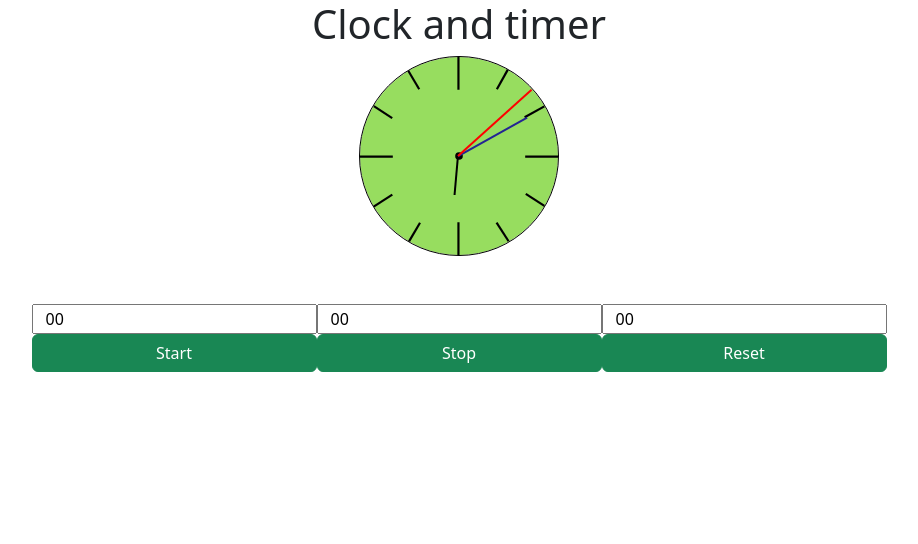
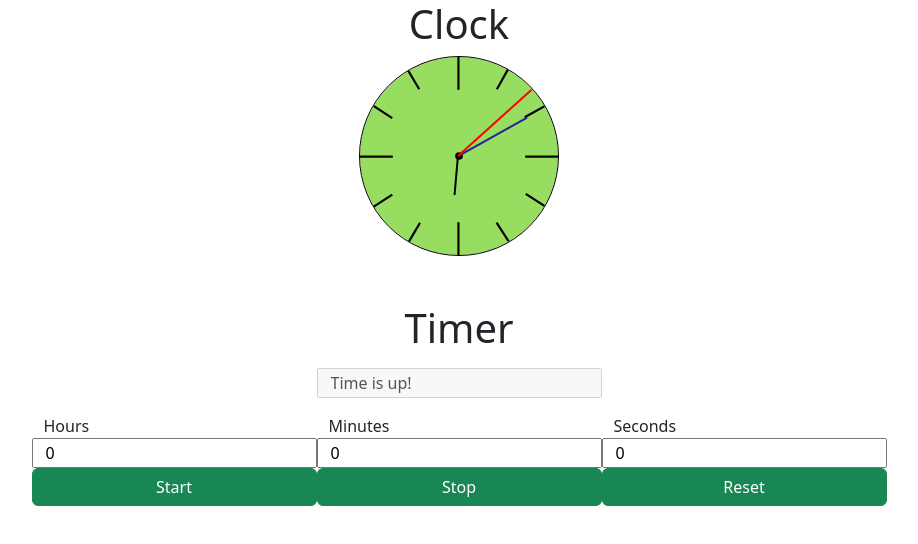
Before and after one commit to 777dan/clock-and-timer, a plain HTML site: page index.html in a window 1280 px wide. Both pictures are taken after a click on the button "Start". Shown: the whole page, without its empty margins (181-1099 px from the left). Drawn offline with nearby package versions, Linux system fonts and the light colour scheme.

Commit message:
improved UX

```diff
--- a/index.html
+++ b/index.html
@@ -12,7 +12,7 @@
 
 <body>
     <div class="container-fluid">
-        <h1 class="text-center">Clock and timer</h1>
+        <h1 class="text-center">Clock</h1>
         <div class="container mb-5">
             <div class="clock">
                 <div class="hour-hand" id="hour-hand"></div>
@@ -21,7 +21,16 @@
             </div>
         </div>
 
+        <h1 class="text-center">Timer</h1>
         <div class="container" id="timer">
+            <div class="row d-flex justify-content-center my-3">
+                <input type="text" class="col-3" id="timer-display" value="00:00:00" disabled>
+            </div>
+            <div class="row d-flex justify-content-center">
+                <span class="col-3">Hours</span>
+                <span class="col-3">Minutes</span>
+                <span class="col-3">Seconds</span>
+            </div>
             <div class="row d-flex justify-content-center" id="setTimer">
                 <input class="col-3" type="number" id="timer-hours" value="0">
                 <input class="col-3" type="number" id="timer-minutes" value="0">
--- a/script.js
+++ b/script.js
@@ -27,6 +27,7 @@ const resetButton = document.getElementById("reset-timer");
 const timerHours = document.getElementById("timer-hours");
 const timerMinutes = document.getElementById("timer-minutes");
 const timerSeconds = document.getElementById("timer-seconds");
+const timerDisplay = document.getElementById("timer-display");
 
 let timerInterval;
 let hoursRemaining = 0;
@@ -34,9 +35,7 @@ let minutesRemaining = 0;
 let secondsRemaining = 0;
 
 function updateTimerDisplay() {
-  timerHours.value = String(hoursRemaining).padStart(2, "0");
-  timerMinutes.value = String(minutesRemaining).padStart(2, "0");
-  timerSeconds.value = String(secondsRemaining).padStart(2, "0");
+  timerDisplay.value = `${String(hoursRemaining).padStart(2, "0")}:${String(minutesRemaining).padStart(2, "0")}:${String(secondsRemaining).padStart(2, "0")}`;
 }
 
 function startTimer() {
@@ -49,7 +48,7 @@ function startTimer() {
   timerInterval = setInterval(function () {
     if (hoursRemaining === 0 && minutesRemaining === 0 && secondsRemaining === 0) {
       clearInterval(timerInterval);
-      alert("Time is up!");
+      timerDisplay.value = "Time is up!";
     } else {
       if (secondsRemaining === 0) {
         if (minutesRemaining === 0) {
```
